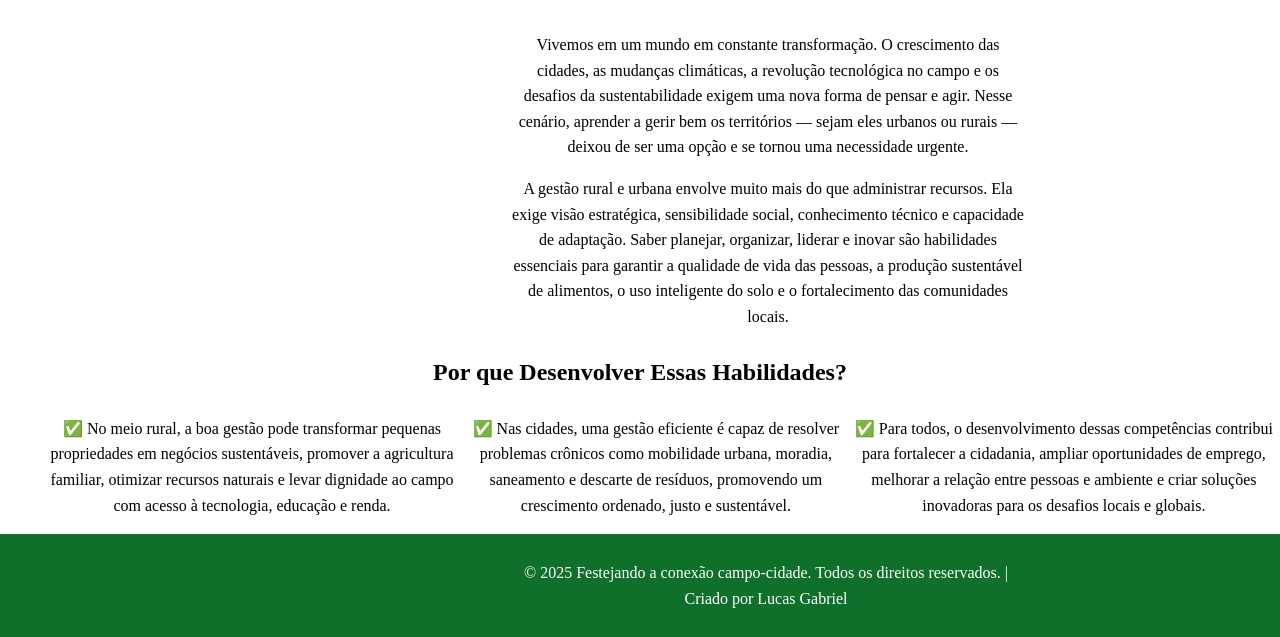
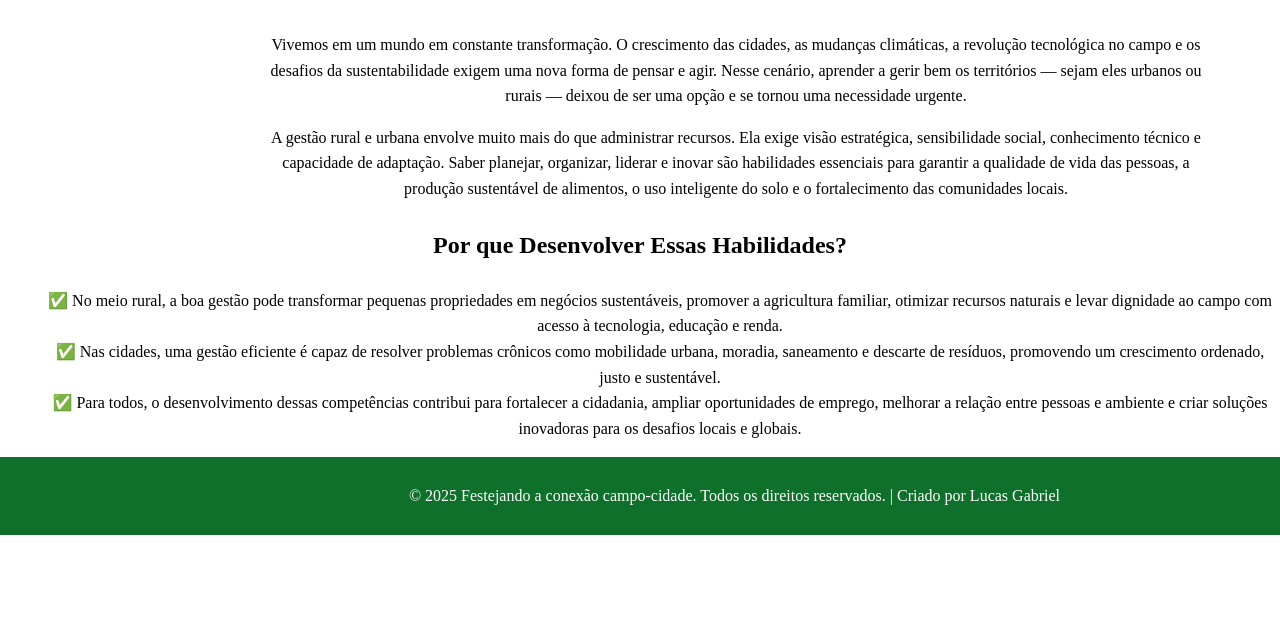
Before and after one commit to Lucas0101Ly/Agrinho-2025, a plain HTML site: page index.html in a window 1280 px wide. Shown: the part 256-893 px from the top of the page. After the commit the page ends 800 px from the top, so only its background shows below. Drawn offline with Linux system fonts and the light colour scheme.

Commit message:
teste-display

```diff
--- a/index.html
+++ b/index.html
@@ -37,7 +37,9 @@
 
      <h3><strong> Por que Desenvolver Essas Habilidades?</strong></h3>
 
-    <ul>
+     <div class="normal">
+
+       <ul>
 
       <li>
         ✅ No meio rural, a boa gestão pode transformar pequenas propriedades em negócios sustentáveis, promover a agricultura familiar, otimizar recursos naturais e levar dignidade ao campo com acesso à tecnologia, educação e renda.
@@ -54,6 +56,9 @@
 
     </ul>
 
+     </div>
+
+
 
 
         </main>
--- a/style.css
+++ b/style.css
@@ -42,8 +42,8 @@ header{
 
 p{
     text-align: center;
-     margin-right: 20%;
-    margin-left: 40%;
+    margin-left: 20%;
+    margin-right: 5%;
 
 
 }
@@ -67,3 +67,7 @@ footer{
  ul{
     display: flex;
  }
+
+ .normal ul{
+    display: block;
+ }
```
